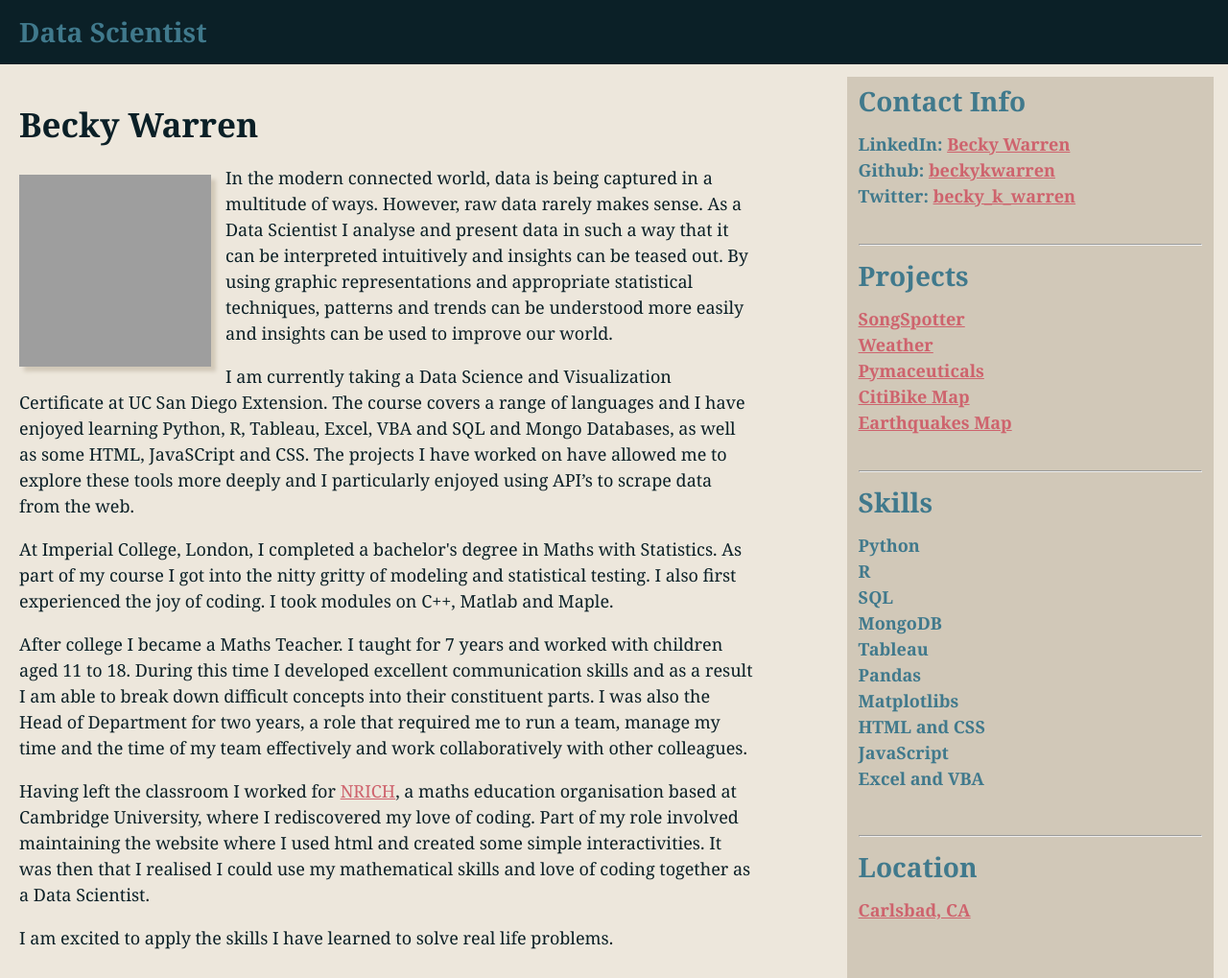
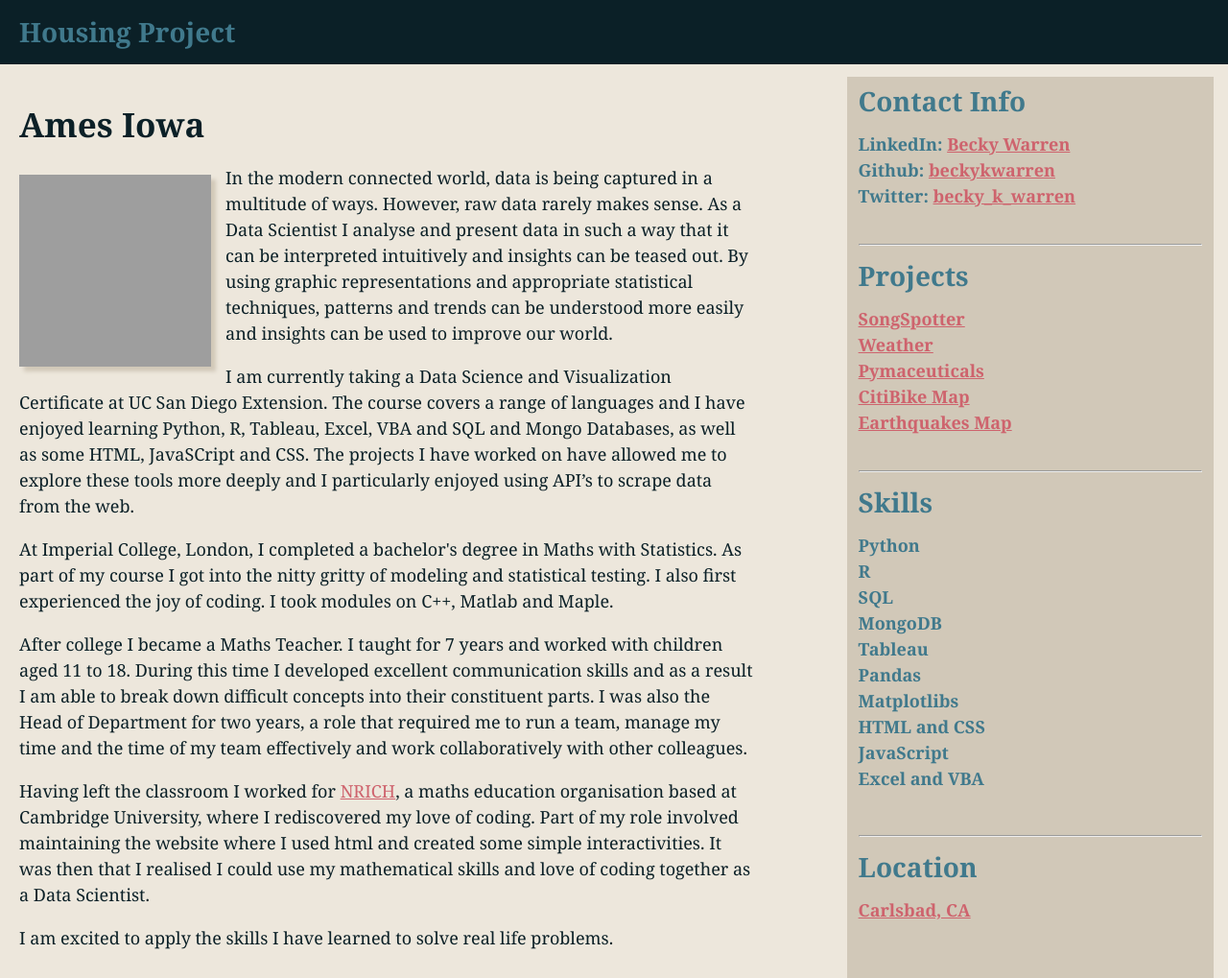
Before and after one commit to beckykwarren/HousingProject, a plain HTML site: page index.html in a window 1280 px wide. Shown: the whole page at 96% size. Drawn offline with Linux system fonts and the light colour scheme; grey boxes are pictures that could not be loaded.

Commit message:
updated webpage

```diff
--- a/index.html
+++ b/index.html
@@ -2,20 +2,20 @@
 <html lang="en-us">
 <head>
   <meta charset="UTF-8">
-  <title>Becky Warren - Data Scientist</title>
+  <title>Becky Warren - Housing Project</title>
   <link rel="stylesheet" type="text/css" href="style.css">
 </head>
 
 <body>
 
     <header>
-        <h1>Data Scientist</h1>
+        <h1>Housing Project</h1>
     </header>
 
     <main class="container">
         <section id="main-bio">
           <section id="figure">
-              <h2>Becky Warren</h2>
+              <h2>Ames Iowa</h2>
               <img id="bio-image" src="https://aperiodical.com/wp-content/uploads/2019/06/becky-warren-300x300.jpg" alt="Becky Warren">
           </section>
             <p>In the modern connected world, data is being captured in a multitude of ways. However, raw data rarely makes sense. As a Data Scientist I analyse and present data in such a way that it can be interpreted intuitively and insights can be teased out. By using graphic representations and appropriate statistical techniques, patterns and trends can be understood more easily and insights can be used to improve our world.</p>
```
